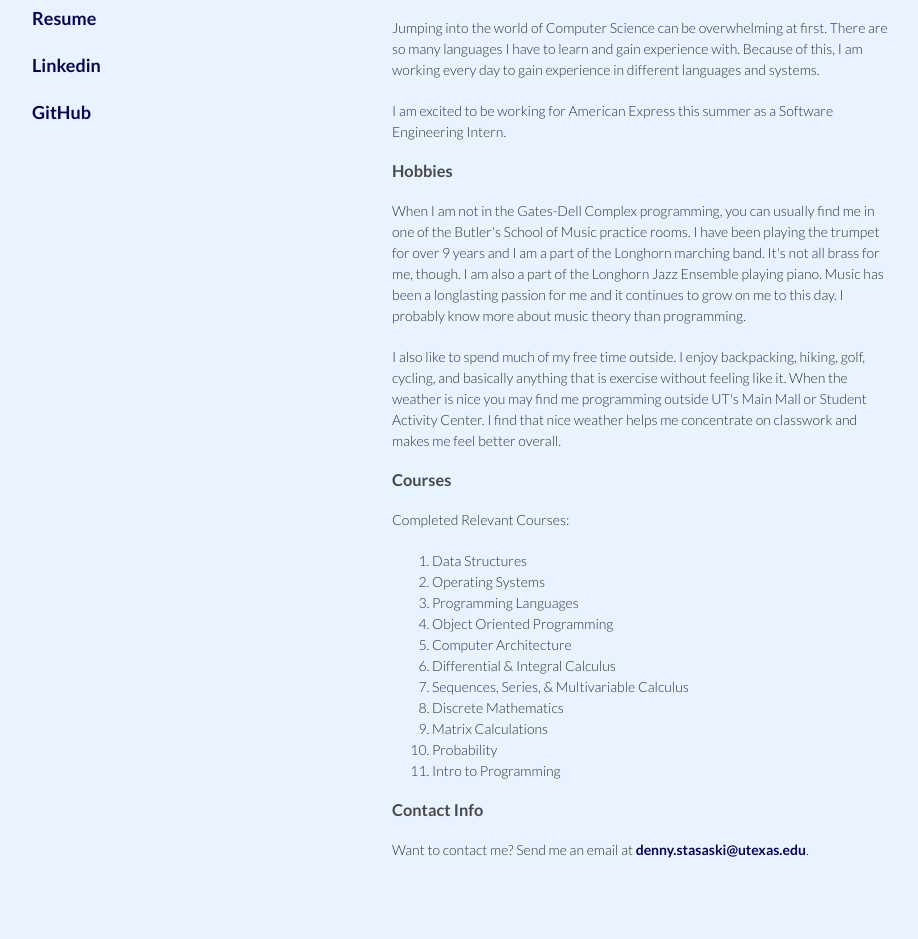
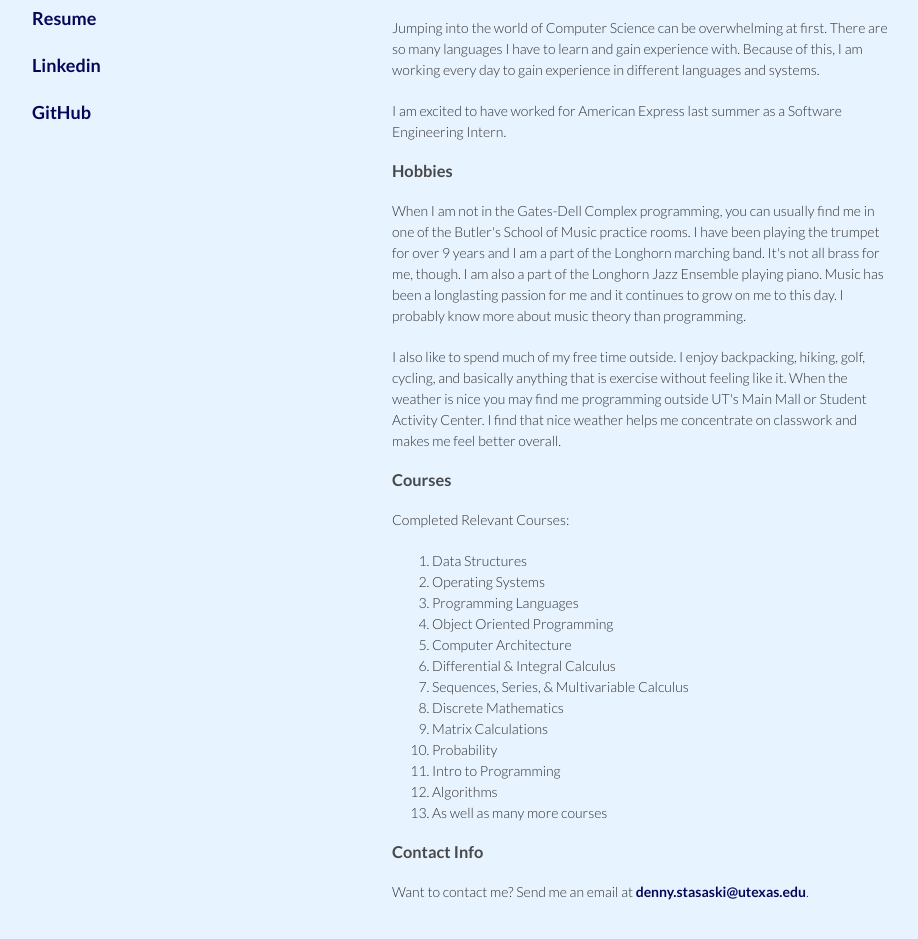
Before and after one commit to dennystasaski/dennystasaski.github.io, a plain HTML site: page index.html in a window 1280 px wide. Shown: the part 283-1222 px from the top of the page, without its empty margins (178-1096 px from the left). Drawn offline with Linux system fonts and the light colour scheme.

Commit message:
Update index.html

```diff
--- a/index.html
+++ b/index.html
@@ -35,7 +35,7 @@
 <h3>Goals for this semester</h3>
 
 <p>Jumping into the world of Computer Science can be overwhelming at first.  There are so many languages I have to learn and gain experience with.  Because of this, I am working every day to gain experience in different languages and systems.</p>
-<p>I am excited to be working for American Express this summer as a Software Engineering Intern.</p>
+<p>I am excited to have worked for American Express last summer as a Software Engineering Intern.</p>
 
 
 <h3>Hobbies</h3>
@@ -58,6 +58,8 @@
       <li>Matrix Calculations</li>
       <li>Probability</li>
       <li>Intro to Programming</li>
+      <li> Algorithms </li>
+      <li>As well as many more courses</li>
   </ol>
 </p>
 <h3>Contact Info</h3>
```
